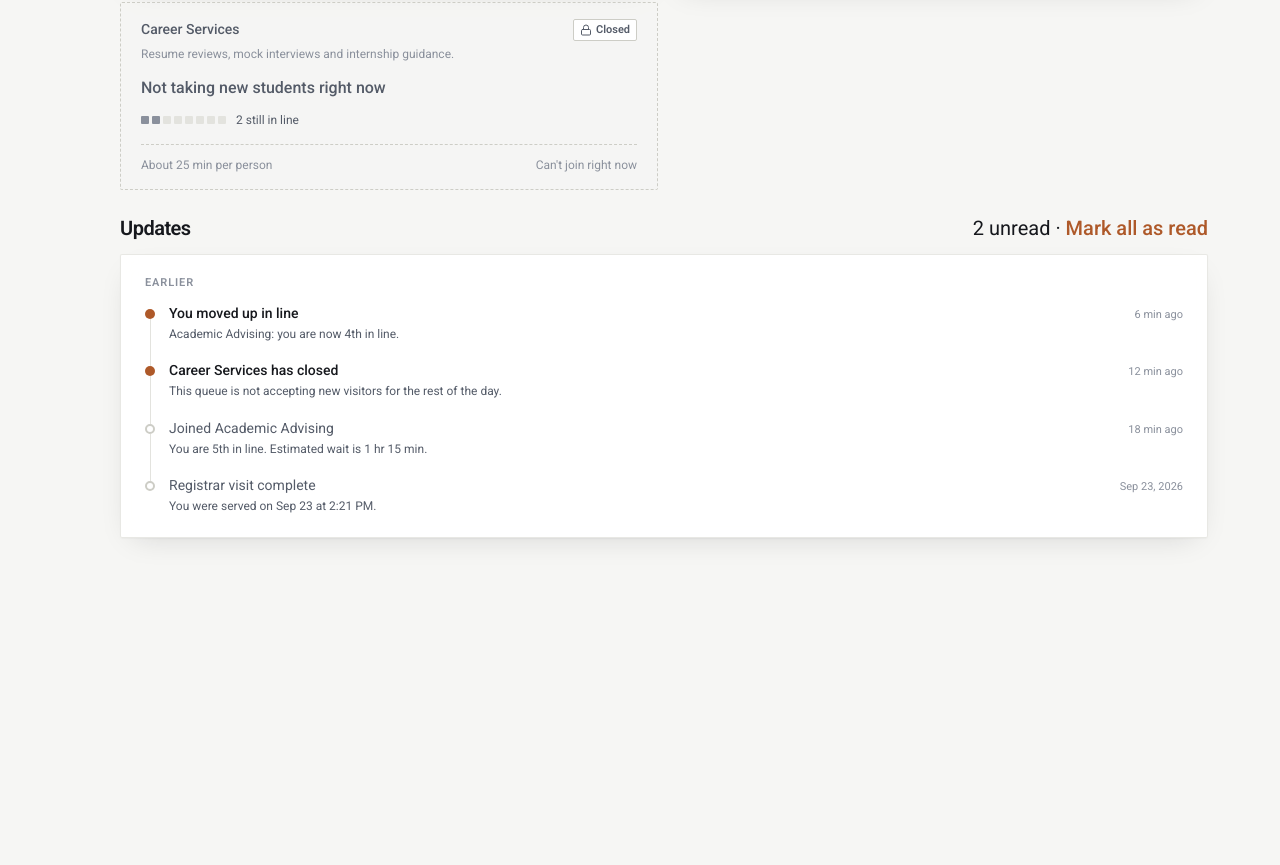
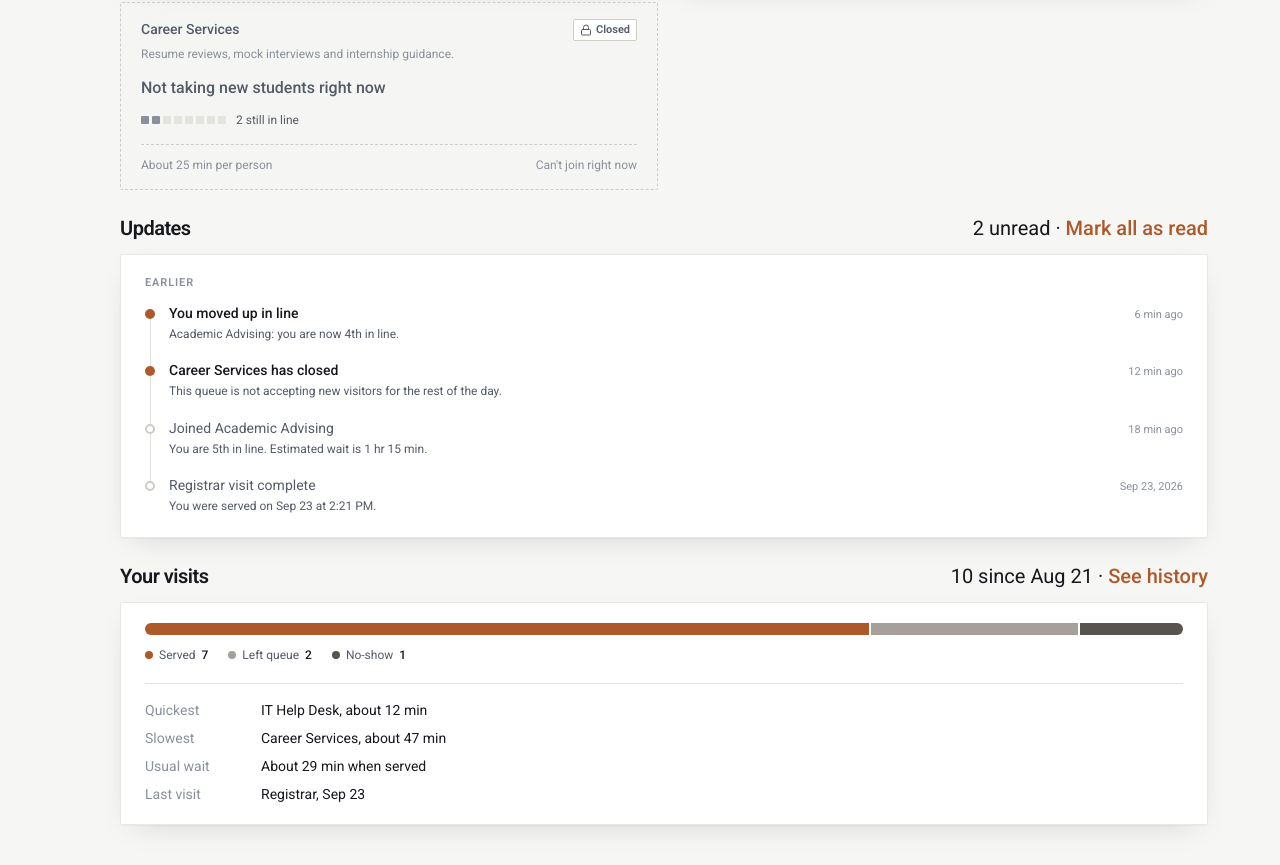
Before and after one commit to Paz77/smart-queue, a React (Vite) app in the folder frontend/: page /app/dashboard in a window 1280 px wide. Shown: the part 1033-1898 px from the top of the page. Before the commit the page ends 1611 px from the top, so only its background shows below. Built offline with nearby package versions, Linux system fonts and the light colour scheme.

Commit message:
Added visit history stats to user dashboard (may change later in future)

```diff
--- a/frontend/src/pages/user/Dashboard.jsx
+++ b/frontend/src/pages/user/Dashboard.jsx
@@ -1,4 +1,4 @@
-import { ArrowRight, Bell, Check, ListPlus, Lock, Timer } from 'lucide-react'
+import { ArrowRight, Bell, Check, History as HistoryIcon, ListPlus, Lock, Timer } from 'lucide-react'
 import { useEffect, useState } from 'react'
 import { Link } from 'react-router-dom'
 import { Button } from '../../components/Button'
@@ -9,7 +9,8 @@ import { useAuth } from '../../context/auth'
 import { useNotifications } from '../../context/notifications'
 import { useOrganization } from '../../context/organization'
 import { useQueue } from '../../context/queue'
-import { estimateWait, formatRelative, formatTime, formatWait, ordinal } from '../../utils/format'
+import { estimateWait, formatRelative, formatTime, formatWait, minutesBetween, ordinal } from '../../utils/format'
+import { STATUS_META } from '../../utils/status'
 
 const STATUS_HINT = {
   waiting: 'We will notify you as you move up in the line.',
@@ -44,6 +45,7 @@ export default function Dashboard() {
         <CurrentQueue />
         <ActiveServices />
         <UpdatesTimeline />
+        <VisitStats />
       </div>
     </>
   )
@@ -396,6 +398,139 @@ function TimelineItem({ notification, now, isLast, onRead }) {
   )
 }
 
+const shortDate = new Intl.DateTimeFormat('en-US', { month: 'short', day: 'numeric' })
+const OUTCOMES = ['served', 'left', 'no_show']
+//Served uses the organization's own color; the two ways a visit can end early are greys
+const OUTCOME_COLOR = {
+  served: 'bg-accent',
+  left: 'bg-stone-400',
+  no_show: 'bg-stone-600',
+}
+
+//Stats from every line you have been in here: how your visits ended, plus a few quick facts
+function VisitStats() {
+  const { history, getService } = useQueue()
+  const summary = summarizeHistory(history, getService)
+  const { visits, firstVisit } = summary
+
+  return (
+    <section aria-labelledby="visits-heading">
+      <div className="mb-3 flex flex-wrap items-baseline justify-between gap-x-4 gap-y-1">
+        <h2 id="visits-heading" className="text-xl font-semibold tracking-tight text-ink">
+          Your visits
+        </h2>
+        {visits.length > 0 && (
+          <p className="text-xl text-ink tabular-nums">
+            {visits.length} since {shortDate.format(new Date(firstVisit))}
+            {' · '}
+            <Link to="/app/history" className="font-medium text-accent hover:underline">
+              See history
+            </Link>
+          </p>
+        )}
+      </div>
+
+      {visits.length === 0 ? (
+        <QuietCard icon={HistoryIcon} text="No visits yet. Lines you join will show up here after you're served or leave." />
+      ) : (
+        <OutcomeSplit summary={summary} />
+      )}
+    </section>
+  )
+}
+
+//One bar split by how your visits ended, then a few plain facts
+function OutcomeSplit({ summary }) {
+  const { visits, counts, averageWait, byService } = summary
+  const outcomes = OUTCOMES.filter((outcome) => counts[outcome] > 0)
+
+  const timed = byService.filter((service) => service.usualWait !== null).sort((a, b) => a.usualWait - b.usualWait)
+  const quickest = timed[0]
+  const slowest = timed.length > 1 ? timed[timed.length - 1] : null
+  //Only call one service your most visited when it clearly is
+  const [top, runnerUp] = byService
+  const mostVisited = top && top.visits.length > 1 && top.visits.length > (runnerUp?.visits.length ?? 0) ? top : null
+  const last = visits[visits.length - 1]
+
+  const facts = [
+    quickest && { label: 'Quickest', value: `${quickest.name}, about ${formatWait(quickest.usualWait)}` },
+    slowest && { label: 'Slowest', value: `${slowest.name}, about ${formatWait(slowest.usualWait)}` },
+    mostVisited && { label: 'Most visited', value: `${mostVisited.name}, ${plural(mostVisited.visits.length, 'time')}` },
+    averageWait !== null && { label: 'Usual wait', value: `About ${formatWait(averageWait)} when served` },
+    { label: 'Last visit', value: `${last.serviceName}, ${shortDate.format(new Date(last.joinedAt))}` },
+  ].filter(Boolean)
+
+  return (
+    <Card className="px-6 py-5">
+      <div
+        role="img"
+        aria-label={outcomes.map((outcome) => `${counts[outcome]} ${STATUS_META[outcome].label}`).join(', ')}
+        className="flex h-3 gap-0.5 overflow-hidden rounded-full"
+      >
+        {outcomes.map((outcome) => (
+          <span key={outcome} className={`basis-0 ${OUTCOME_COLOR[outcome]}`} style={{ flexGrow: counts[outcome] }} />
+        ))}
+      </div>
+      <ul className="mt-3 flex flex-wrap gap-x-5 gap-y-1 text-xs text-ink-muted">
+        {OUTCOMES.map((outcome) => (
+          <li key={outcome} className="flex items-center gap-1.5">
+            <span aria-hidden="true" className={`size-2 rounded-full ${OUTCOME_COLOR[outcome]}`} />
+            {STATUS_META[outcome].label}
+            <span className="font-medium text-ink tabular-nums">{counts[outcome]}</span>
+          </li>
+        ))}
+      </ul>
+
+      <dl className="mt-5 space-y-2 border-t border-line pt-4">
+        {facts.map((fact) => (
+          <div key={fact.label} className="grid grid-cols-[6.5rem_minmax(0,1fr)] gap-3 text-sm">
+            <dt className="text-ink-subtle">{fact.label}</dt>
+            <dd className="text-ink">{fact.value}</dd>
+          </div>
+        ))}
+      </dl>
+    </Card>
+  )
+}
+
+//Your visits oldest first, how they ended, your average wait, and a breakdown per service
+function summarizeHistory(history, getService) {
+  const visits = history
+    .map((visit) => ({
+      ...visit,
+      serviceName: getService(visit.serviceId)?.name ?? 'Unknown service',
+      wait: visit.outcome === 'served' && visit.servedAt ? minutesBetween(visit.joinedAt, visit.servedAt) : null,
+    }))
+    .sort((a, b) => new Date(a.joinedAt) - new Date(b.joinedAt))
+  const served = visits.filter((visit) => visit.wait !== null)
+
+  const counts = { served: 0, left: 0, no_show: 0 }
+  visits.forEach((visit) => {
+    counts[visit.outcome] = (counts[visit.outcome] ?? 0) + 1
+  })
+
+  const groups = new Map()
+  visits.forEach((visit) => {
+    if (!groups.has(visit.serviceId)) groups.set(visit.serviceId, { id: visit.serviceId, name: visit.serviceName, visits: [] })
+    groups.get(visit.serviceId).visits.push(visit)
+  })
+  //Most visited first, and the one you went to most recently when that is a tie
+  const byService = [...groups.values()]
+    .map((group) => ({ ...group, usualWait: averageOf(group.visits.filter((visit) => visit.wait !== null)) }))
+    .sort((a, b) => b.visits.length - a.visits.length || new Date(b.visits.at(-1).joinedAt) - new Date(a.visits.at(-1).joinedAt))
+
+  return { visits, counts, averageWait: averageOf(served), byService, firstVisit: visits[0]?.joinedAt }
+}
+
+function averageOf(timedVisits) {
+  if (timedVisits.length === 0) return null
+  return Math.round(timedVisits.reduce((sum, visit) => sum + visit.wait, 0) / timedVisits.length)
+}
+
+function plural(count, word) {
+  return `${count} ${word}${count === 1 ? '' : 's'}`
+}
+
 function peopleAhead(count) {
   if (count === 0) return 'No one ahead of you'
   return count === 1 ? '1 person ahead of you' : `${count} people ahead of you`
```
